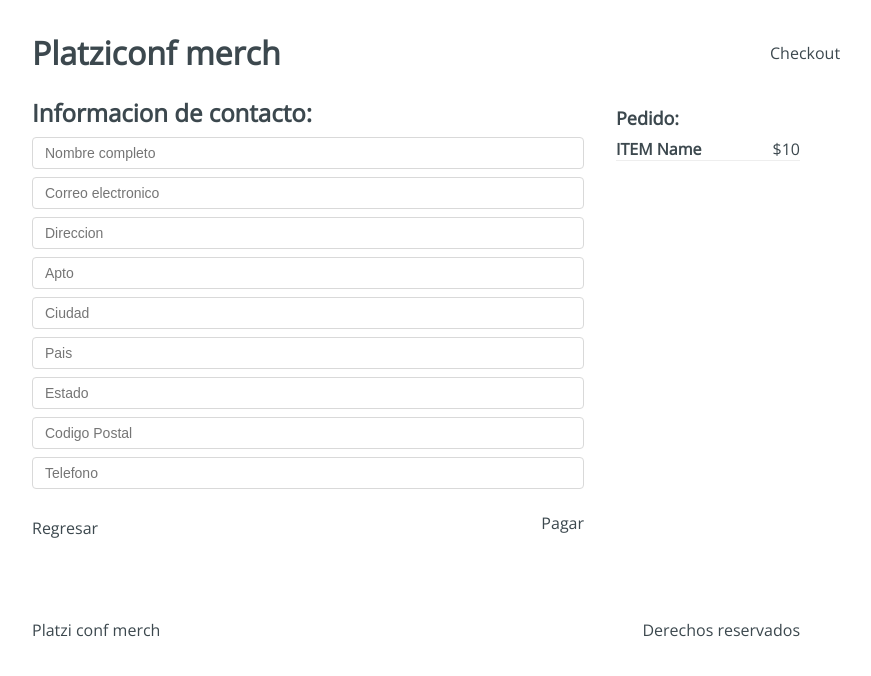
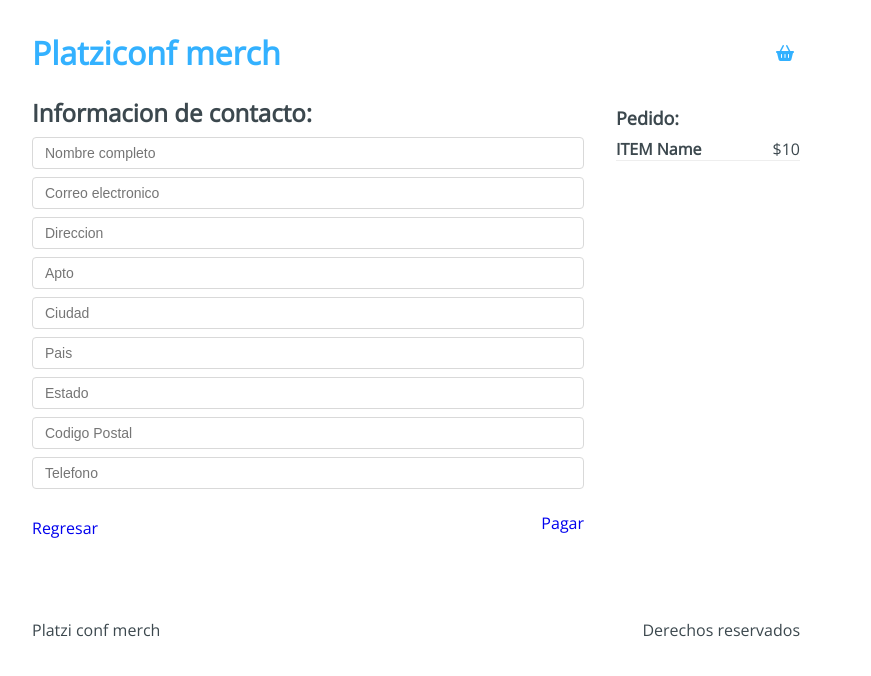
Before and after one commit to emleonardelli/platzi-professional-hooks, a React app: page /checkout/information in a window 1280 px wide. Shown: the top 676 px of the page, without its empty margins (224-1095 px from the left). Built offline with nearby package versions, Linux system fonts and the light colour scheme.

Commit message:
feat: mock complet

```diff
--- a/public/index.html
+++ b/public/index.html
@@ -4,6 +4,7 @@
     <meta charset="UTF-8">
     <meta http-equiv="X-UA-Compatible" content="IE=edge">
     <meta name="viewport" content="width=device-width, initial-scale=1.0">
+    <script src="https://kit.fontawesome.com/473d269aa9.js" crossorigin="anonymous"></script>
     <title>Curso Platzi</title>
 </head>
 <body>
--- a/src/components/Header.jsx
+++ b/src/components/Header.jsx
@@ -1,12 +1,19 @@
-import React from 'react'
+import React from 'react';
+import { Link } from 'react-router-dom';
 import '../styles/components/Header.css';
 
 function Header() {
   return (
     <div className='Header'>
-      <h1 className="Header-title">Platziconf merch</h1>
+      <h1 className="Header-title">
+        <Link to="/">
+          Platziconf merch
+        </Link>
+      </h1>
       <div className="Header-checkout">
-        Checkout
+        <Link to="/checkout">
+          <i className='fas fa-shopping-basket'/>
+        </Link>
       </div>
     </div>
   )
--- a/src/containers/Checkout.jsx
+++ b/src/containers/Checkout.jsx
@@ -1,4 +1,5 @@
 import React from 'react'
+import { Link } from 'react-router-dom';
 import '../styles/components/Checkout.css';
 
 function Checkout() {
@@ -11,12 +12,16 @@
             <h4>ITEM name</h4>
             <span>$ 10</span>
           </div>
-          <button type='button'>Eliminar</button>
+          <button type='button'>
+            <i className='fas fa-trash-alt'/>
+          </button>
         </div>
       </div>
       <div className="Checkout-sidebar">
         <h3>Precio Total: $ 10</h3>
-        <button type='button'>Continuar pedido</button>
+        <Link to="/checkout/information">
+          <button type='button'>Continuar pedido</button>
+        </Link>
       </div>
     </div>
   )
--- a/src/containers/Information.jsx
+++ b/src/containers/Information.jsx
@@ -1,4 +1,5 @@
-import React from 'react'
+import React from 'react';
+import { Link } from 'react-router-dom';
 import '../styles/components/Information.css';
 function Information() {
   return (
@@ -58,10 +59,14 @@
         </div>
         <div className="Information-buttons">
           <div className="Information-back">
-            Regresar
+            <Link to="/checkout">
+              Regresar
+            </Link>
           </div>
           <div className="Information-next">
-            Pagar
+            <Link to="/checkout/payment">
+              Pagar
+            </Link>
           </div>
         </div>
       </div>
```
